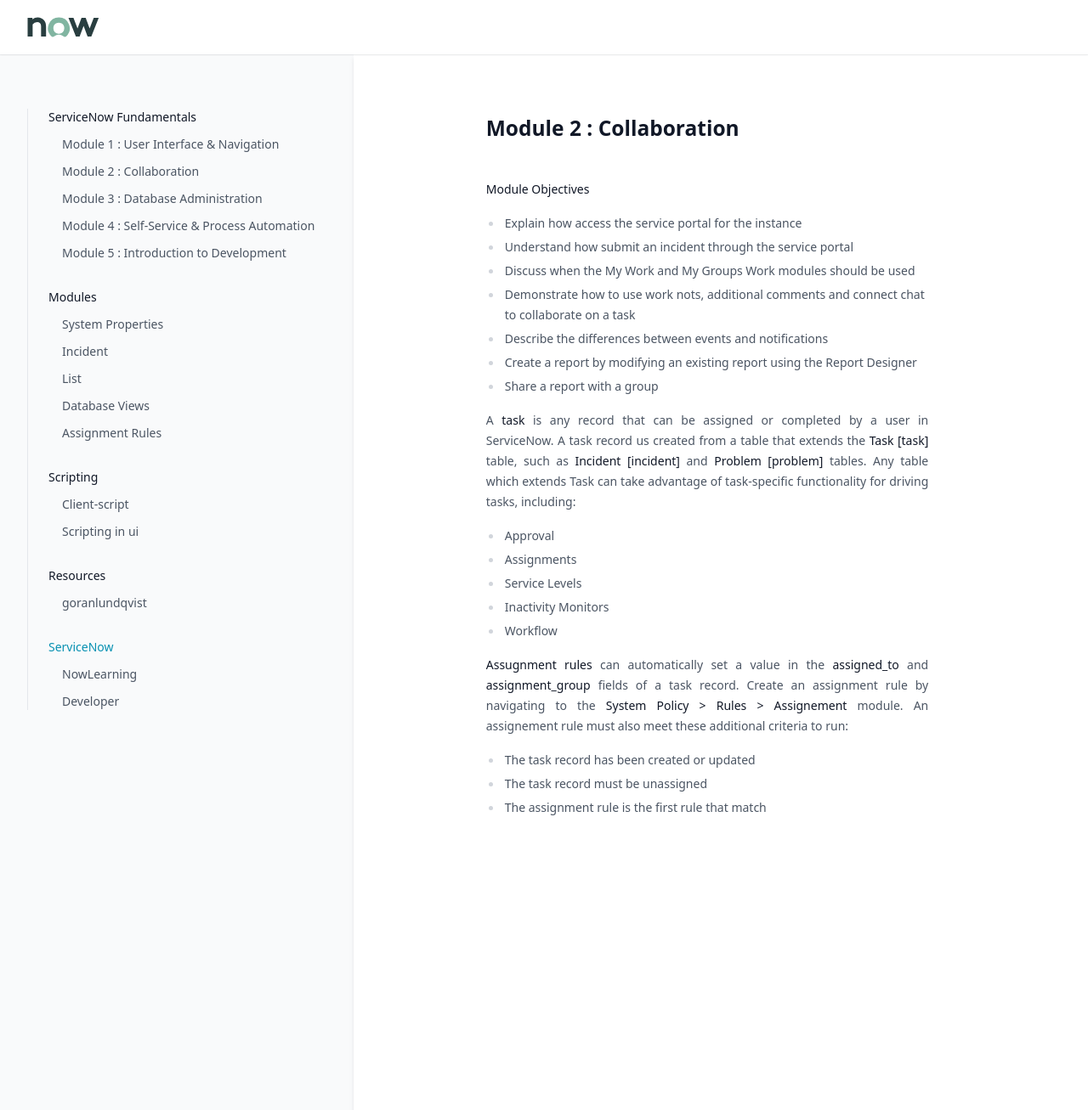
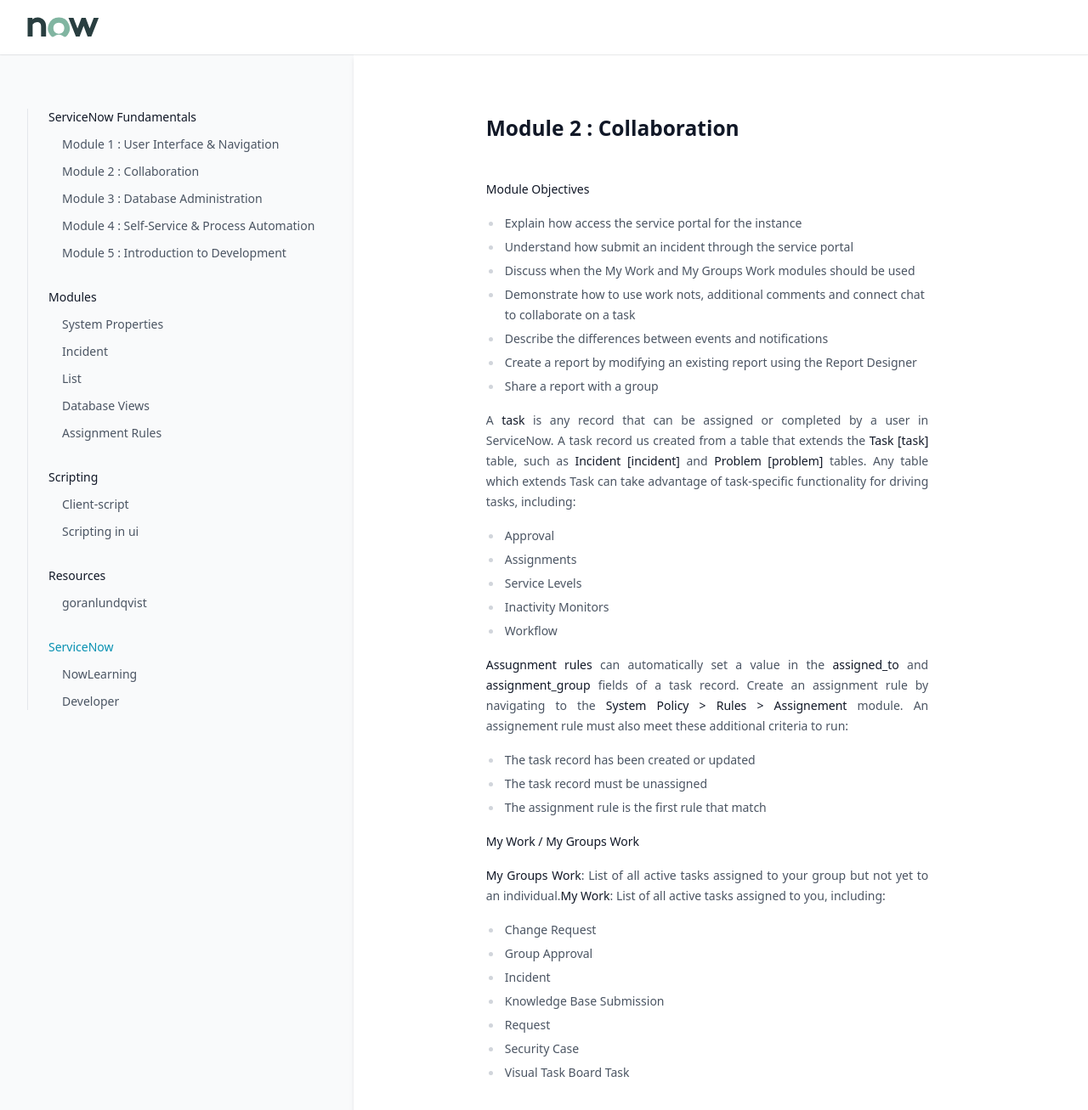
Before and after one commit to greglejeune/ebook, a Jekyll site: the page built from _servicenow/2021-11-01-snf-module2.md, in a window 1280 px wide and 1355 px high. Shown: the top 1307 px of the window at 85% size. Built offline with Jekyll 4.4.1, drawn with Linux system fonts in a browser that asks for light colours.

Commit message:
Update 2021-11-01-snf-module2.md

```diff
--- a/_servicenow/2021-11-01-snf-module2.md
+++ b/_servicenow/2021-11-01-snf-module2.md
@@ -39,3 +39,19 @@ category: snf
   <li>The task record must be unassigned</li>
   <li>The assignment rule is the first rule that match</li>
 </ul>
+
+<p style="text-align: justify;"><strong>My Work / My Groups Work</strong></p>
+
+<p style="text-align: justify;">
+    <strong>My Groups Work</strong>: List of all active tasks assigned to your group but not yet to an individual.<strong>My Work</strong>: List of all active tasks assigned to you, including:
+</p>
+
+<ul>
+  <li>Change Request</li>
+  <li>Group Approval</li>
+  <li>Incident</li>
+  <li>Knowledge Base Submission</li>
+  <li>Request</li>
+  <li>Security Case</li>
+  <li>Visual Task Board Task</li>
+</ul>
```
